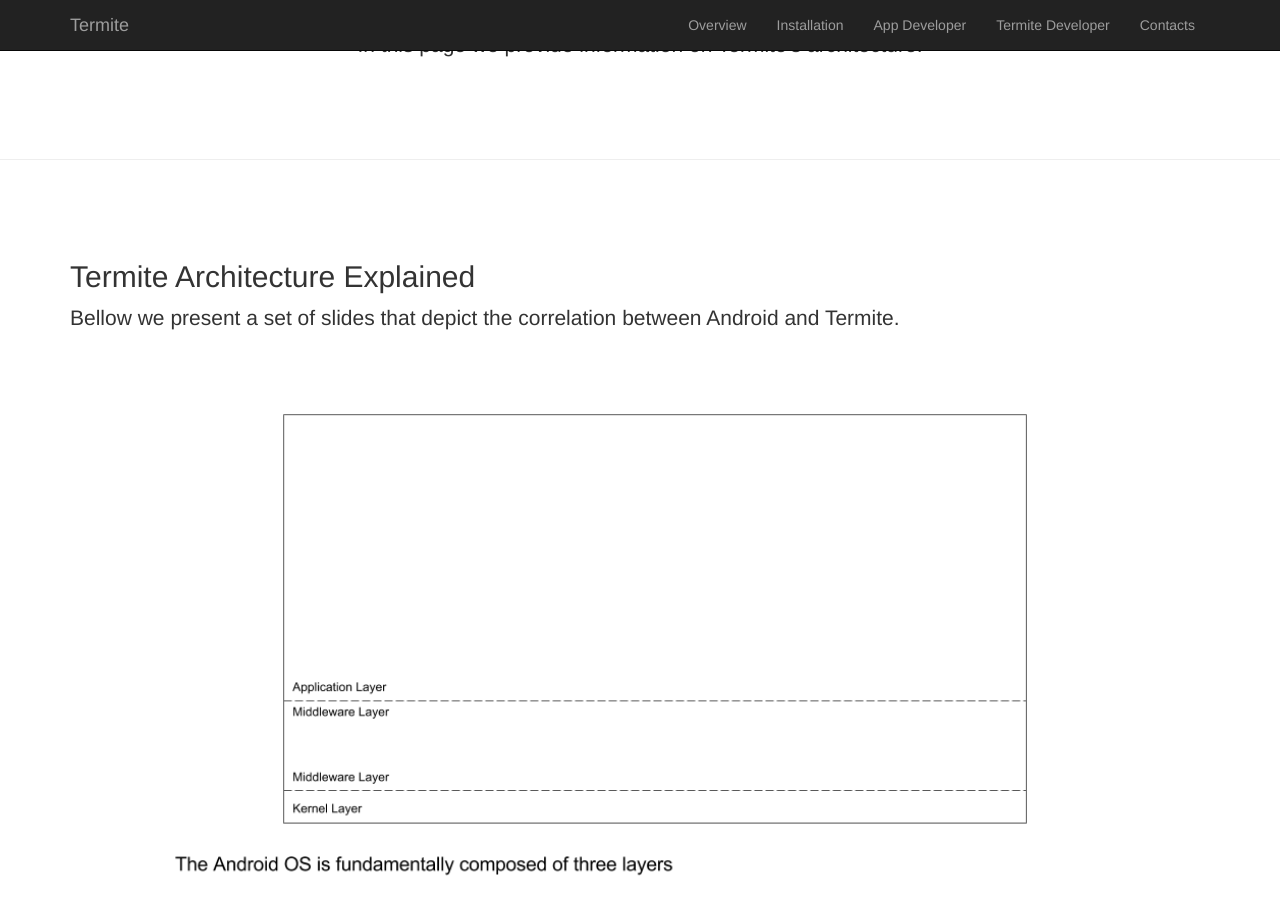
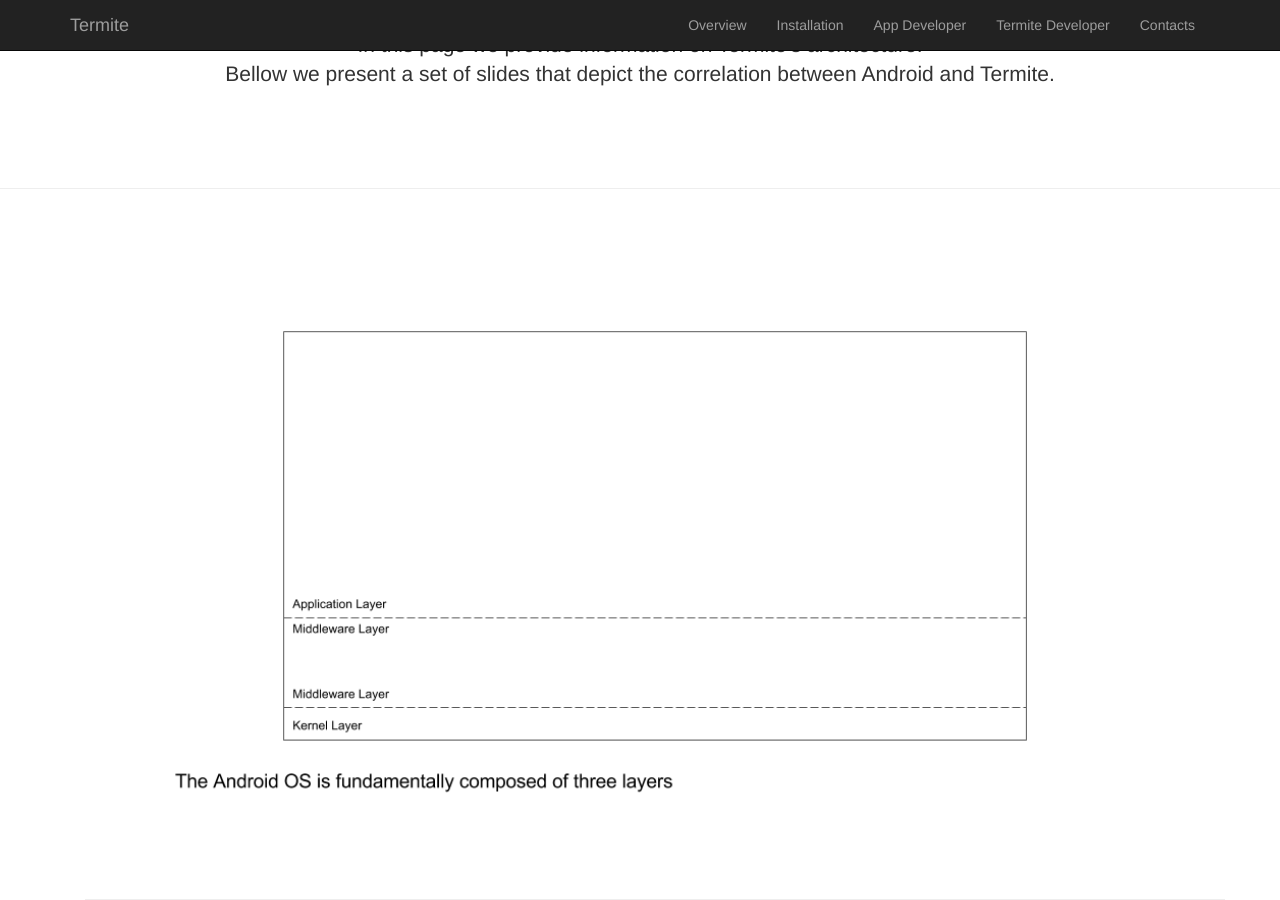
Before and after one commit to etraudonun/termite, a Jekyll site: the page architecture.html, which Jekyll copies as it is, in a window 1280 px wide and 900 px high, scrolled down 480 px. Built offline with Jekyll 4.4.1, drawn with Linux system fonts in a browser that asks for light colours.

Commit message:
Update architecture.html

```diff
--- a/architecture.html
+++ b/architecture.html
@@ -89,15 +90,6 @@
 
     <!-- Page Content -->
     <div class="container">
-
-        <div class="row">
-            <div class="col-md-12">
-                <h2>Termite Architecture Explained</h2>
-                <p class="lead">
-                    Bellow we present a set of slides that depict the correlation between Android and Termite.
-                </p>
-            </div>
-        </div>
 
 
     <!-- Wrapper for slides -->
```
Also changed, not shown: other parts of architecture.html (+2 -1 lines).
